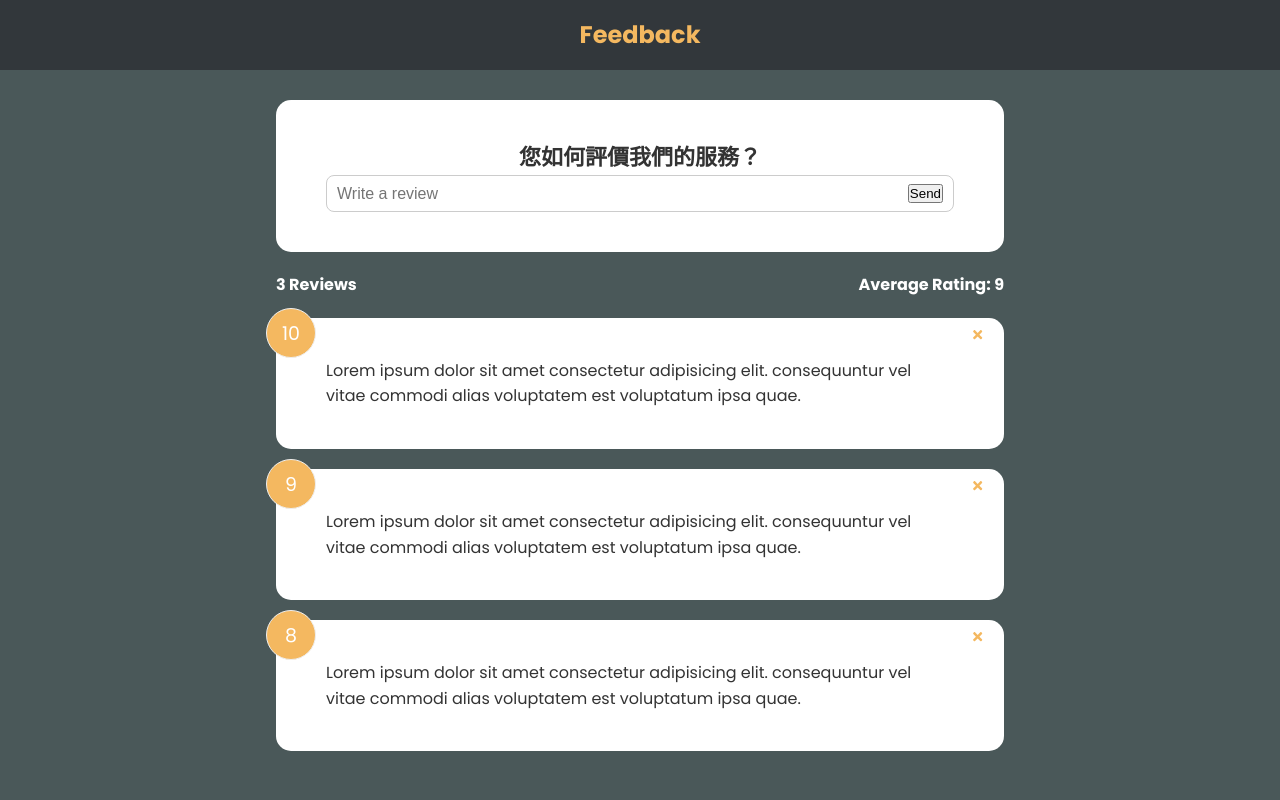
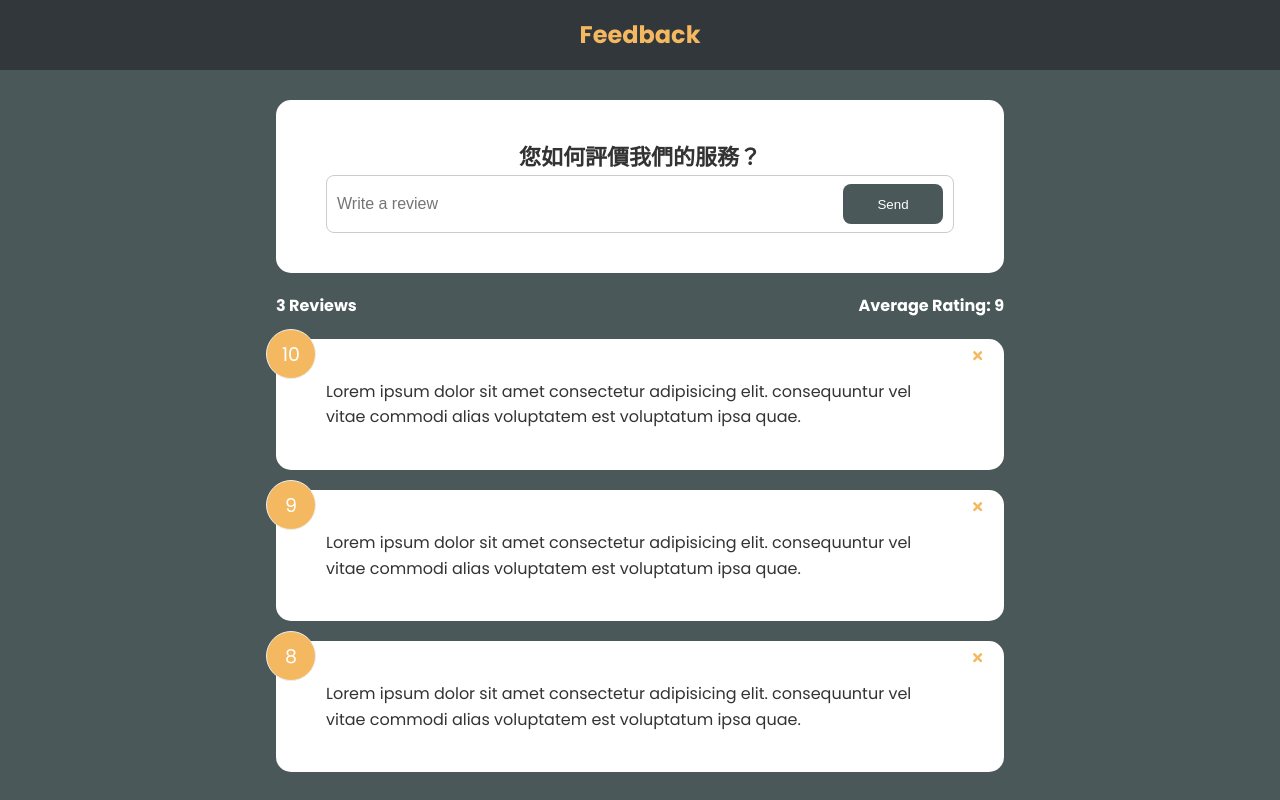
Before and after one commit to hff2/feedback, a React (Create React App) app: page / in a window 1280 px wide. Built offline with nearby package versions, Linux system fonts and the light colour scheme.

Commit message:
feat: add button style

```diff
--- a/src/components/FeedbackForm.jsx
+++ b/src/components/FeedbackForm.jsx
@@ -1,5 +1,6 @@
 import { useState,useEffect } from "react";
 import Card from "./shared/Card"
+import Button from "./shared/Button";
 
 function FeedbackForm() {
     const [text,setText] = useState('')
@@ -15,7 +16,7 @@
                 {/* @todo - 分數選項 */}
                 <div className="input-group">
                     <input type="text" placeholder="Write a review" onChange={handleTextChange} value={text}/>
-                    <button type="submit">Send</button>
+                    <Button type="submit">Send</Button>
                 </div>
             </form>
         </Card>
--- /dev/null
+++ b/src/components/shared/Button.jsx
@@ -0,0 +1,24 @@
+import PropTypes from 'prop-types';
+
+function Button({children,version,type,isDisabled}) {
+    return (
+        <button type={type} disabled={isDisabled} className={`btn btn-${version}`}>
+            {children}
+        </button>
+    )
+}
+
+Button.defaultProps = {
+    version: 'primary',
+    type: 'button',
+    isDisabled: false,
+}
+
+Button.protoTypes = {
+    children: PropTypes.node.isRequired,
+    version: PropTypes.string,
+    type: PropTypes.string,
+    isRequired: PropTypes.bool,
+}
+
+export default Button
```
